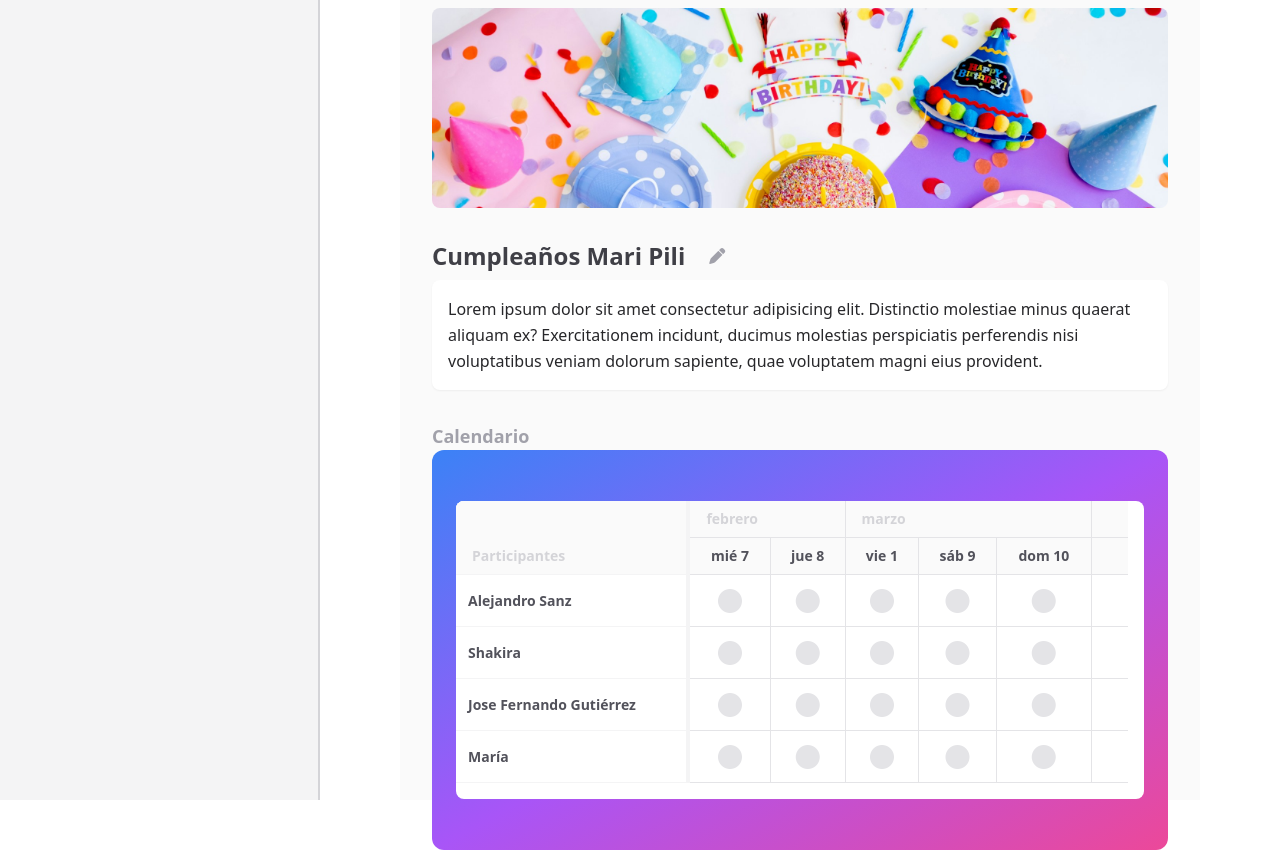
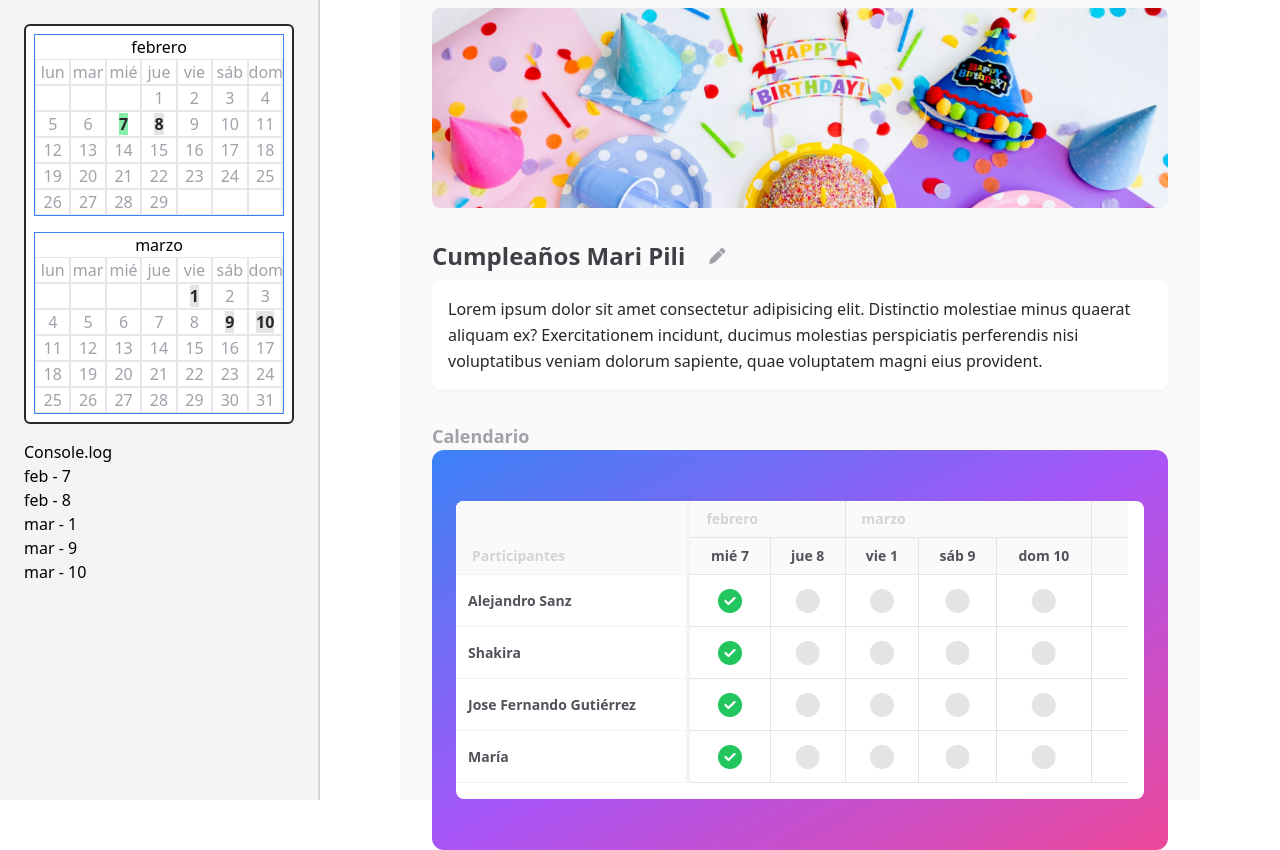
Before and after one commit to MMadlos/cronos-app, a React (Vite) app: page / in a window 1280 px wide. Built offline with nearby package versions, Linux system fonts and the light colour scheme.

Commit message:
Refactor to show in summaryData when all dates are selected

```diff
--- a/src/App.jsx
+++ b/src/App.jsx
@@ -9,6 +9,7 @@ import {
 	mockSelectedDates,
 	mockParticipants,
 	mockConfirmedData,
+	mockSummaryData,
 } from "./mockData"
 
 import Calendar from "./components/Calendar/Calendar"
@@ -39,9 +40,9 @@ export const SelectedDatesContext = createContext({
 	setSelectedDays: () => {},
 })
 
-export const ConfirmedDatesContext = createContext({
-	confirmedDates: {},
-	setConfirmedDates: () => {},
+export const SummaryDataContext = createContext({
+	summaryData: {},
+	setSummaryData: () => {},
 })
 
 export const ConfirmedDataContext = createContext({
@@ -58,35 +59,35 @@ function App() {
 	const [stage, setStage] = useState(calendarProcess.table)
 
 	// ALL DATA NEEDED FOR SUMMARY TABLE
-	const [confirmedDates, setConfirmedDates] = useState({})
+	const [summaryData, setSummaryData] = useState(mockSummaryData)
 
-	useEffect(() => {
-		const confirmedDatesData = {}
+	// useEffect(() => {
+	// 	const confirmedDatesData = {}
 
-		// Create data structure
-		selectedDays.forEach((dateObj) => {
-			const monthName = getIntlMonthLong(dateObj)
-			const monthIndex = dateObj.getMonth()
-			const selectedDates = []
+	// 	// Create data structure
+	// 	selectedDays.forEach((dateObj) => {
+	// 		const monthName = getIntlMonthLong(dateObj)
+	// 		const monthIndex = dateObj.getMonth()
+	// 		const selectedDates = []
 
-			confirmedDatesData[monthName] = { monthIndex, selectedDates }
-		})
+	// 		confirmedDatesData[monthName] = { monthIndex, selectedDates }
+	// 	})
 
-		// Add dates
-		selectedDays.forEach((dateObj) => {
-			const monthName = getIntlMonthLong(dateObj)
+	// 	// Add dates
+	// 	selectedDays.forEach((dateObj) => {
+	// 		const monthName = getIntlMonthLong(dateObj)
 
-			const date = dateObj.getDate()
-			const confirmedList = []
-			const ratio = 0
+	// 		const date = dateObj.getDate()
+	// 		const confirmedList = []
+	// 		const ratio = 0
 
-			const dateData = { date, confirmedList, ratio }
+	// 		const dateData = { date, confirmedList, ratio }
 
-			confirmedDatesData[monthName].selectedDates.push(dateData)
-		})
+	// 		confirmedDatesData[monthName].selectedDates.push(dateData)
+	// 	})
 
-		setConfirmedDates(confirmedDatesData)
-	}, [selectedDays, participants, confirmedData])
+	// 	setSummaryData(confirmedDatesData)
+	// }, [selectedDays, participants, confirmedData])
 
 	function handleMonthArrows(e) {
 		const newMonthIndexEl = e.target.closest("[data-index]").dataset.index
@@ -187,14 +188,14 @@ function App() {
 	return (
 		<div className="flex flex-row">
 			<div className="w-[25vw] border-r-2 border-zinc-300 bg-zinc-100 p-2">
-				{/* <ConfirmedDatesContext.Provider
-					value={{ confirmedDates, setConfirmedDates }}
+				<SummaryDataContext.Provider
+					value={{ summaryData, setSummaryData }}
 				>
 					<SummaryCalendar
 						selectedDays={selectedDays}
 						totalparticipants={countParticipants}
 					/>
-				</ConfirmedDatesContext.Provider> */}
+				</SummaryDataContext.Provider>
 			</div>
 			<div className="container mx-auto flex h-screen max-h-screen min-w-[300px] max-w-[800px] flex-col gap-8 bg-zinc-50 px-8 py-2">
 				<Header />
--- a/src/components/SummaryCalendar/SummaryCalendar.jsx
+++ b/src/components/SummaryCalendar/SummaryCalendar.jsx
@@ -6,85 +6,22 @@ import {
 } from "../../utils"
 
 import { useContext, useEffect } from "react"
-import { ConfirmedDatesContext } from "../../App"
-
-/*
-const confirmedData = {
-	february: [
-		{
-		date: date,
-		numConfirmed: count people,
-		ratio: numConfirmed / total,
-		}
-	]
-}
-
-TODO - Transformar el antiguo selectedDates a este ConfirmedDates
-const confirmedData = {
-	february: {
-		monthIndex: 1,
-		selectedDates: [
-			{date, ratio, confirmedList}
-			{date, ratio, confirmedList}
-		]
-	},
-	march: {
-		monthIndex: 2,
-		selectedDates: [
-			{date, ratio, confirmedList}
-			{date, ratio, confirmedList}
-		]
-	}
-}
-*/
+import { SummaryDataContext } from "../../App"
 
 export default function SummaryCalendar({ selectedDays, totalparticipants }) {
-	// Recoger los meses que se han seleccionado
-	const { confirmedDates } = useContext(ConfirmedDatesContext)
+	const { summaryData, setSummaryData } = useContext(SummaryDataContext)
 
-	const confirmedData = {}
-	for (let dateTime of Object.keys(confirmedDates)) {
-		const dateObject = new Date()
-		dateObject.setTime(dateTime)
-
-		const monthName = getIntlMonthLong(dateObject)
-		if (confirmedData[monthName] === undefined)
-			confirmedData[monthName] = []
-
-		const date = dateObject.getDate()
-		const numConfirmed = confirmedDates[dateTime].length
-		const ratio = numConfirmed / totalparticipants
-		const data = { date, numConfirmed, ratio }
-
-		confirmedData[monthName].push(data)
-	}
-
-	const selectedDatesByMonth = {}
+	const selectedDaysByMonth = {}
 	selectedDays.forEach((date) => {
 		const monthName = getIntlMonthLong(date)
-		const isIncluded = selectedDatesByMonth[monthName] !== undefined
+		const _date = date.getDate()
 
-		if (!isIncluded) {
-			selectedDatesByMonth[monthName] = {
-				dates: [],
-				monthIndex: date.getMonth(),
-			}
-		}
-		selectedDatesByMonth[monthName].dates.push(date.getDate())
+		if (selectedDaysByMonth[monthName] === undefined)
+			selectedDaysByMonth[monthName] = []
+
+		selectedDaysByMonth[monthName].push(_date)
 	})
 
-	const monthNames = Object.keys(selectedDatesByMonth)
-
-	// Encontrar qué fechas coinciden entre confirmedData y selectedDatesByMonth
-
-	// Objetivo:
-	// Si coinciden en mes y fecha, revisar el porcentaje (ratio).
-	// Si ratio = 0 -> Círculo gris
-	// Si ratio = 1 -> Círculo verde
-	// Si ratio entre 0 y 1 -> Círculo amarillo
-
-	// CALENDARIO
-	// Columnas: 7 / Rows: 6 / Celdas totales: 42
 	const weekDays = getWeekdays()
 
 	return (
@@ -93,10 +30,12 @@ export default function SummaryCalendar({ selectedDays, totalparticipants }) {
 				id="summary-calendar"
 				className="flex min-h-[200px] w-full flex-col gap-4 rounded-md border-2 border-zinc-800 bg-white p-2"
 			>
-				{monthNames.map((monthName, index) => {
+				{summaryData.map((monthData) => {
+					const { monthName, monthIndex } = monthData
+
 					const monthGridContent = getMonthGridContent(
 						2024,
-						selectedDatesByMonth[monthName].monthIndex
+						monthIndex
 					)
 					const calendarGrid = [...weekDays, ...monthGridContent]
 
@@ -105,10 +44,37 @@ export default function SummaryCalendar({ selectedDays, totalparticipants }) {
 							<h3 className="text-center">{monthName}</h3>
 							<div className="grid grid-cols-7">
 								{calendarGrid.map((day, index) => {
-									const selectedDates =
-										selectedDatesByMonth[monthName].dates
-									const isSelected =
-										selectedDates.includes(day)
+									let isSelected = false
+									let ratio = "none"
+
+									if (typeof day === "number") {
+										isSelected =
+											selectedDaysByMonth[
+												monthName
+											].includes(day)
+
+										const [dateObject] =
+											monthData.selectedDates.filter(
+												(dataObject) =>
+													dataObject.date === day
+											)
+
+										if (dateObject !== undefined) {
+											const _ratio = dateObject.ratio
+											ratio =
+												_ratio === 1
+													? "all"
+													: _ratio > 0
+														? "partial"
+														: "none"
+										}
+									}
+
+									const classes = {
+										all: "bg-green-300",
+										partial: "bg-yellow-500",
+										none: "bg-zinc-200",
+									}
 
 									return (
 										<div
@@ -116,7 +82,9 @@ export default function SummaryCalendar({ selectedDays, totalparticipants }) {
 											className="border text-center"
 										>
 											{isSelected ? (
-												<span className="bg-green-300">
+												<span
+													className={`font-bold text-zinc-800 ${classes[ratio]}`}
+												>
 													{day}
 												</span>
 											) : (
--- a/src/components/Table/TableData.jsx
+++ b/src/components/Table/TableData.jsx
@@ -3,6 +3,7 @@ import { ConfirmedDataContext } from "../../App"
 
 export default function TableData({ dateTime, participantID }) {
 	const { confirmedData, setConfirmedData } = useContext(ConfirmedDataContext)
+
 	const [isSelected, setIsSelected] = useState(false)
 
 	useEffect(() => {
--- a/src/mockData.js
+++ b/src/mockData.js
@@ -15,31 +15,39 @@ const mockParticipants = [
 
 const mockConfirmedData = [
 	{
-		dateTime: 1707260400000,
+		dateTime: mockSelectedDates[0].getTime(),
 		participant: mockParticipants[0].id,
 	},
 	{
-		dateTime: 1707260400000,
+		dateTime: mockSelectedDates[0].getTime(),
 		participant: mockParticipants[1].id,
 	},
 	{
-		dateTime: 1707260400000,
+		dateTime: mockSelectedDates[0].getTime(),
 		participant: mockParticipants[2].id,
 	},
 	{
-		dateTime: 1707260400000,
+		dateTime: mockSelectedDates[0].getTime(),
 		participant: mockParticipants[3].id,
 	},
 ]
 
-const mockSummaryData = {
-	febrero: {
+const mockConfirmedList = [
+	mockParticipants[0].id,
+	mockParticipants[1].id,
+	mockParticipants[2].id,
+	mockParticipants[3].id,
+]
+
+const mockSummaryData = [
+	{
+		monthName: "febrero",
 		monthIndex: 1,
 		selectedDates: [
 			{
 				date: 7,
-				confirmedList: [],
-				ratio: 0,
+				confirmedList: mockConfirmedList,
+				ratio: mockConfirmedList.length / mockParticipants.length,
 			},
 			{
 				date: 8,
@@ -48,59 +56,32 @@ const mockSummaryData = {
 			},
 		],
 	},
-	marzo: {
+	{
+		monthName: "marzo",
 		monthIndex: 2,
 		selectedDates: [
 			{
-				date: 20,
+				date: 1,
 				confirmedList: [],
 				ratio: 0,
 			},
 			{
-				date: 21,
+				date: 9,
+				confirmedList: [],
+				ratio: 0,
+			},
+			{
+				date: 10,
 				confirmedList: [],
 				ratio: 0,
 			},
 		],
 	},
-}
-
-/*
-const mockSummaryData = [
-	{
-		monthName: febrero,
-		monthIndex: 1,
-		selectedDates: [
-			{
-				date: 7,
-				confirmedList: [],
-				ratio: 0,
-			},
-			{
-				date: 8,
-				confirmedList: [],
-				ratio: 0,
-			},
-		]
-	},
-	{
-		monthName: marzo,
-		monthIndex: 2,
-		selectedDates: [
-			{
-				date: 20,
-				confirmedList: [],
-				ratio: 0,
-			},
-			{
-				date: 21,
-				confirmedList: [],
-				ratio: 0,
-			},
-		],
-	}
 ]
 
-*/
-
-export { mockSelectedDates, mockParticipants, mockConfirmedData }
+export {
+	mockSelectedDates,
+	mockParticipants,
+	mockConfirmedData,
+	mockSummaryData,
+}
```
